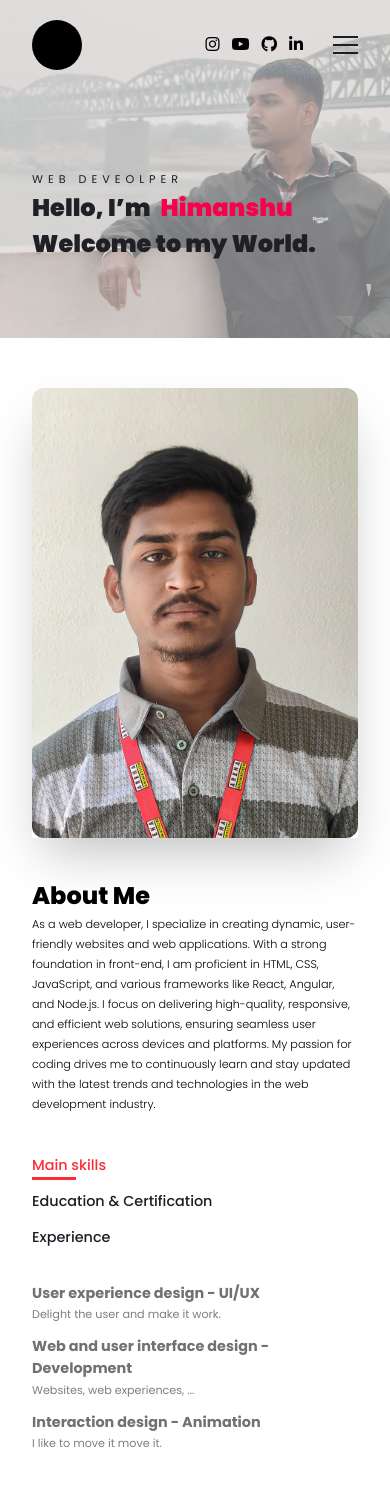
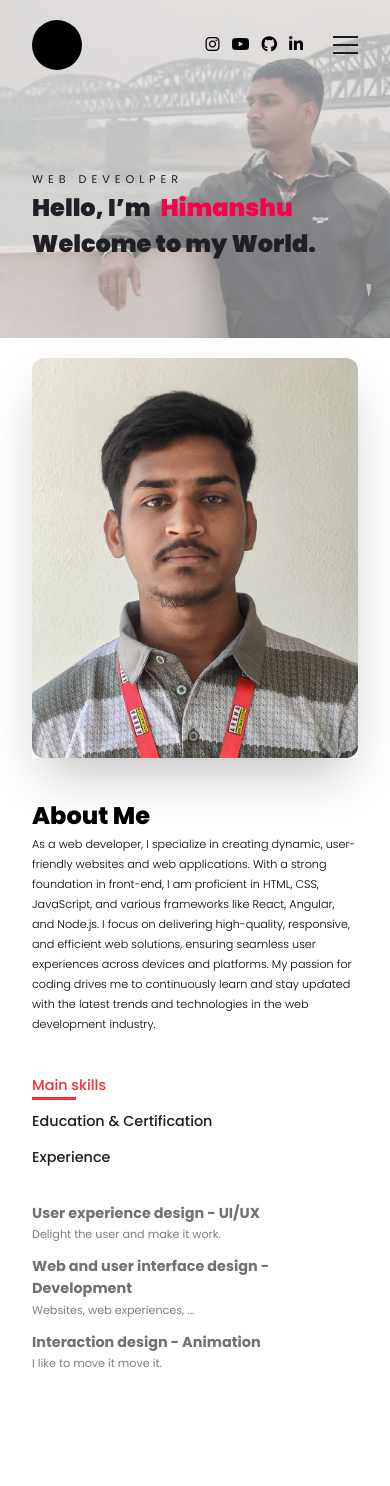
Before and after one commit to himanshukumar-18/Portfoilo-react, a React (Vite) app: page / in a window 390 px wide. Shown: the top 1486 px of the page. After the commit the page ends 1393 px from the top, so only its background shows below. Built offline with nearby package versions, Linux system fonts and the light colour scheme.

Commit message:
edu file

```diff
--- a/src/App.css
+++ b/src/App.css
@@ -170,6 +170,10 @@ body {
     font-size: 1rem;
   }
 
+  .mainSkill, .education, .exp {
+    height: fit-content;
+  }
+
 }
 
 
@@ -265,7 +269,7 @@ body {
   }
 
   .thumbnail img {
-    height: 450px;
+    height: 400px;
   }
 
   .aboutText {
@@ -295,5 +299,9 @@ body {
     font-size: .9rem;
   }
 
+  .aboutMe {
+    padding: 20px 2rem;
+  }
+
 
 }
--- a/src/App.jsx
+++ b/src/App.jsx
@@ -9,7 +9,9 @@ function App() {
 
   const tabs = [
     {
-      id: 0, label: "Main skills", content: (
+      id: 0,
+      label: "Main skills",
+      content: (
         <div className='mainSkill h-[200px]'>
           <h3 className="font-bold text-[#717173]">User experience design - UI/UX</h3>
           <p className='mb-3 text-[#7e7e7e]'>Delight the user and make it work.</p>
@@ -26,15 +28,19 @@ function App() {
     },
 
     {
-      id: 1, label: "Education & Certification", content:
-        <div className='h-[200px]'>
+      id: 1,
+      label: "Education & Certification",
+      content:
+        <div className='education h-[200px]'>
           <p>List of awards and recognitions.</p>
         </div>
     },
 
     {
-      id: 2, label: "Experience", content:
-        <div className='h-[200px]'>
+      id: 2,
+      label: "Experience",
+      content:
+        <div className='exp h-[200px]'>
           <p>Professional experience details.</p>
         </div>
     },
```
